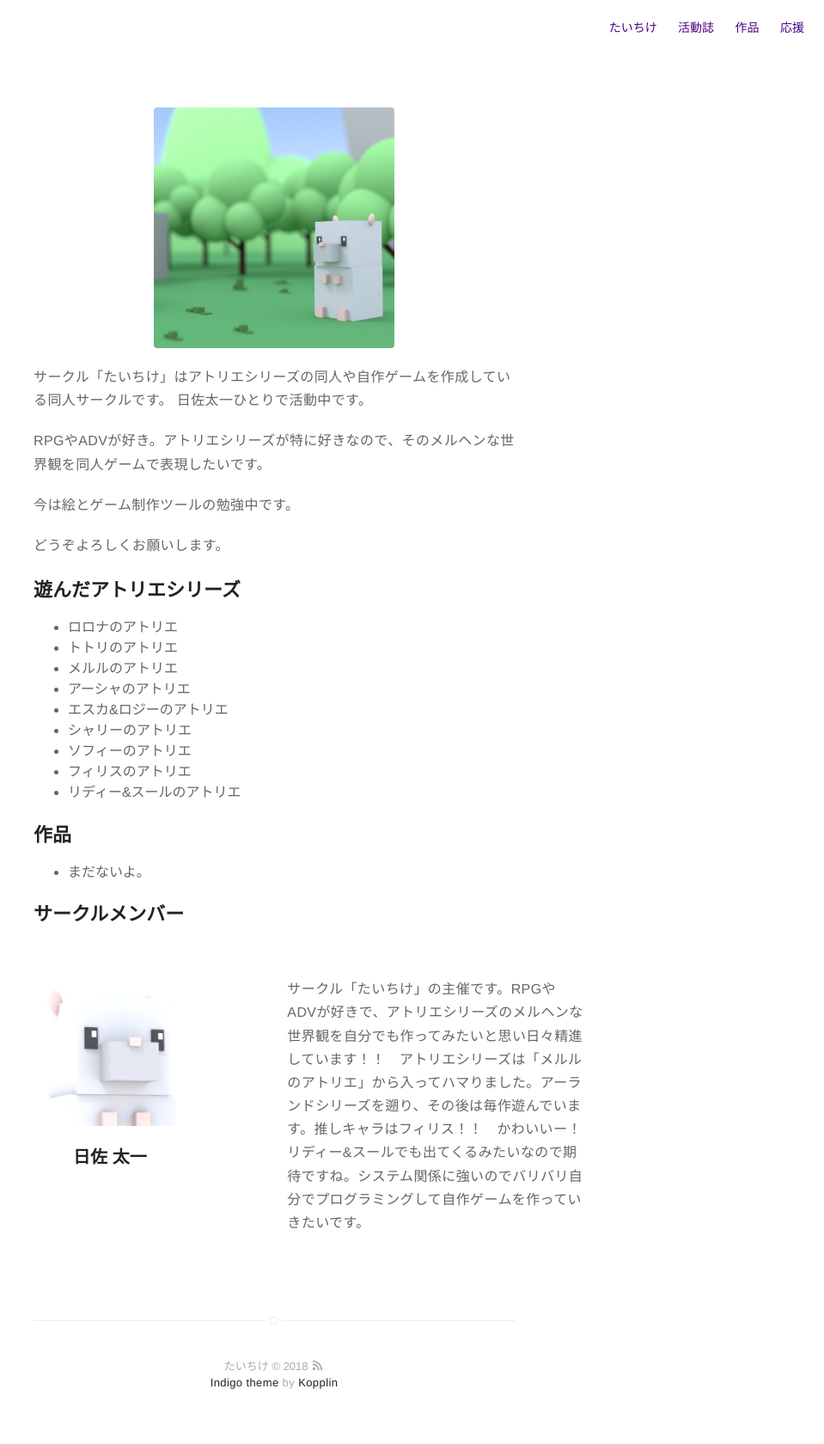
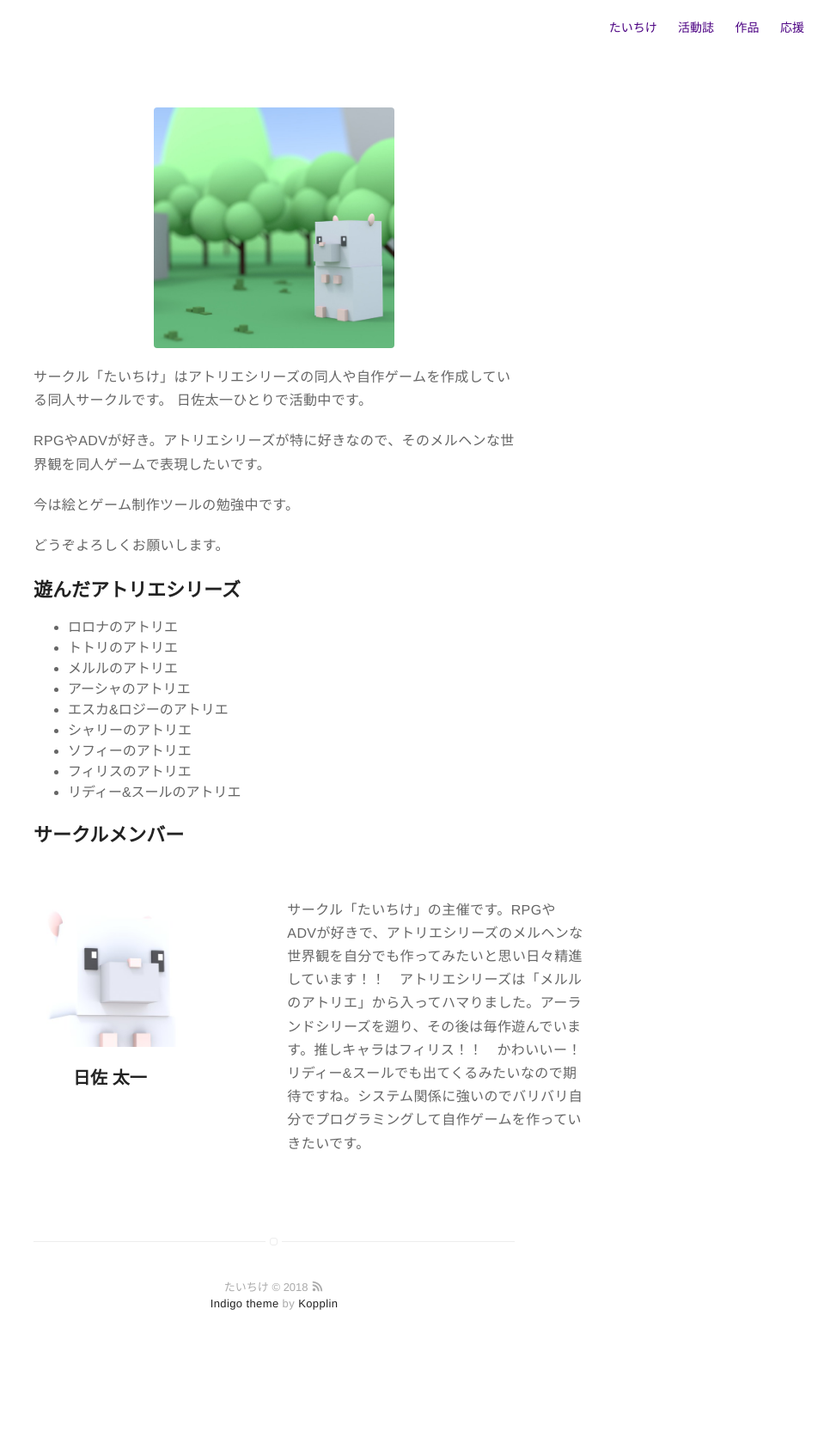
Before and after one commit to hisataichi/hisataichi.github.io, a Jekyll site: the page built from about.md, in a window 1280 px wide. Shown: the whole page at 86% size, without its empty margins (321-1280 px from the left). Built offline with Jekyll 4.4.1, drawn with Linux system fonts in a browser that asks for light colours; after the commit the page ends 1588 px from its top, so only the background shows below that.

Commit message:
delete project list from about page

```diff
--- a/about.md
+++ b/about.md
@@ -25,10 +25,6 @@ RPGやADVが好き。アトリエシリーズが特に好きなので、その
 * フィリスのアトリエ
 * リディー&スールのアトリエ
 
-## 作品
-
-* まだないよ。
-
 ## サークルメンバー
 
 <div class="side-by-side">
```
